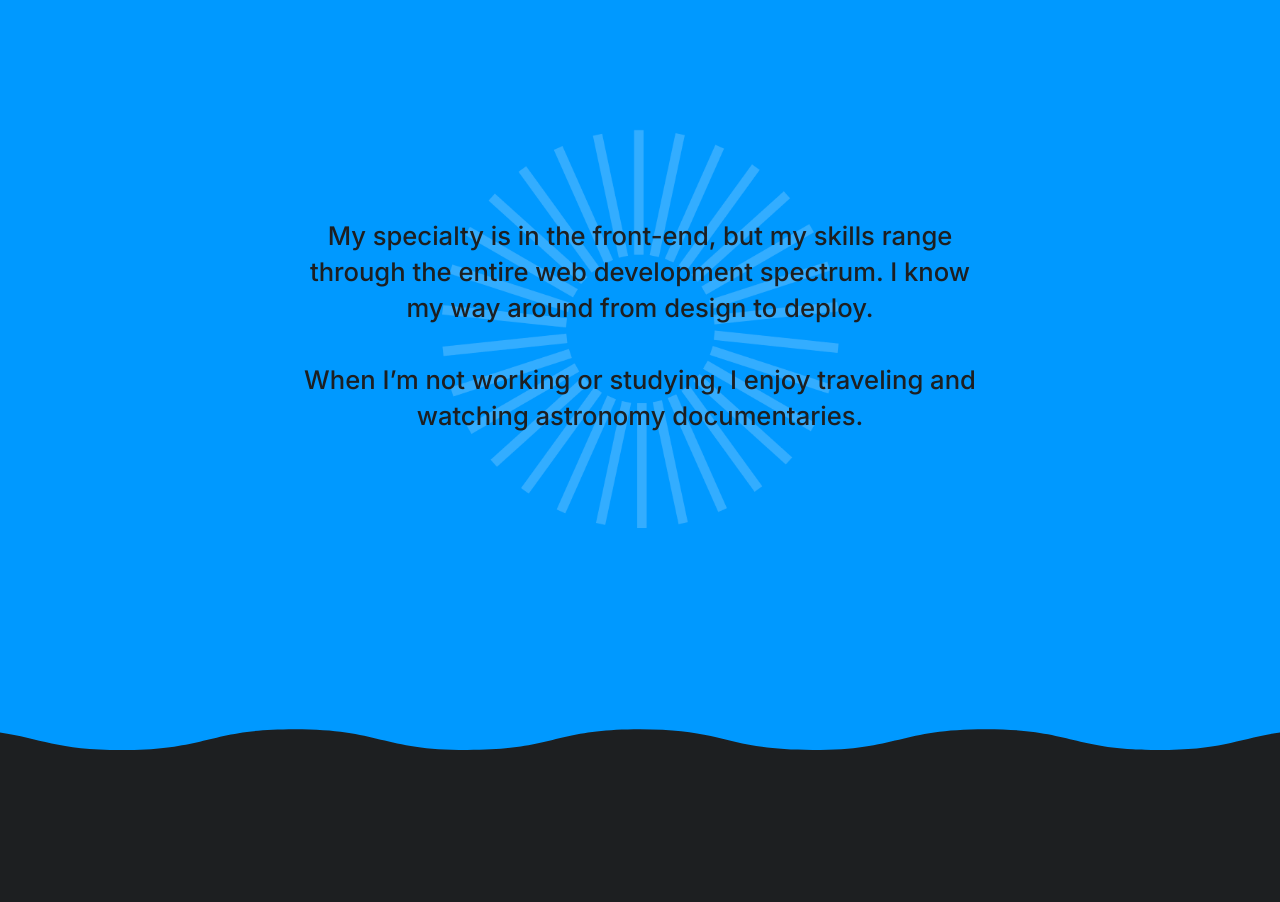
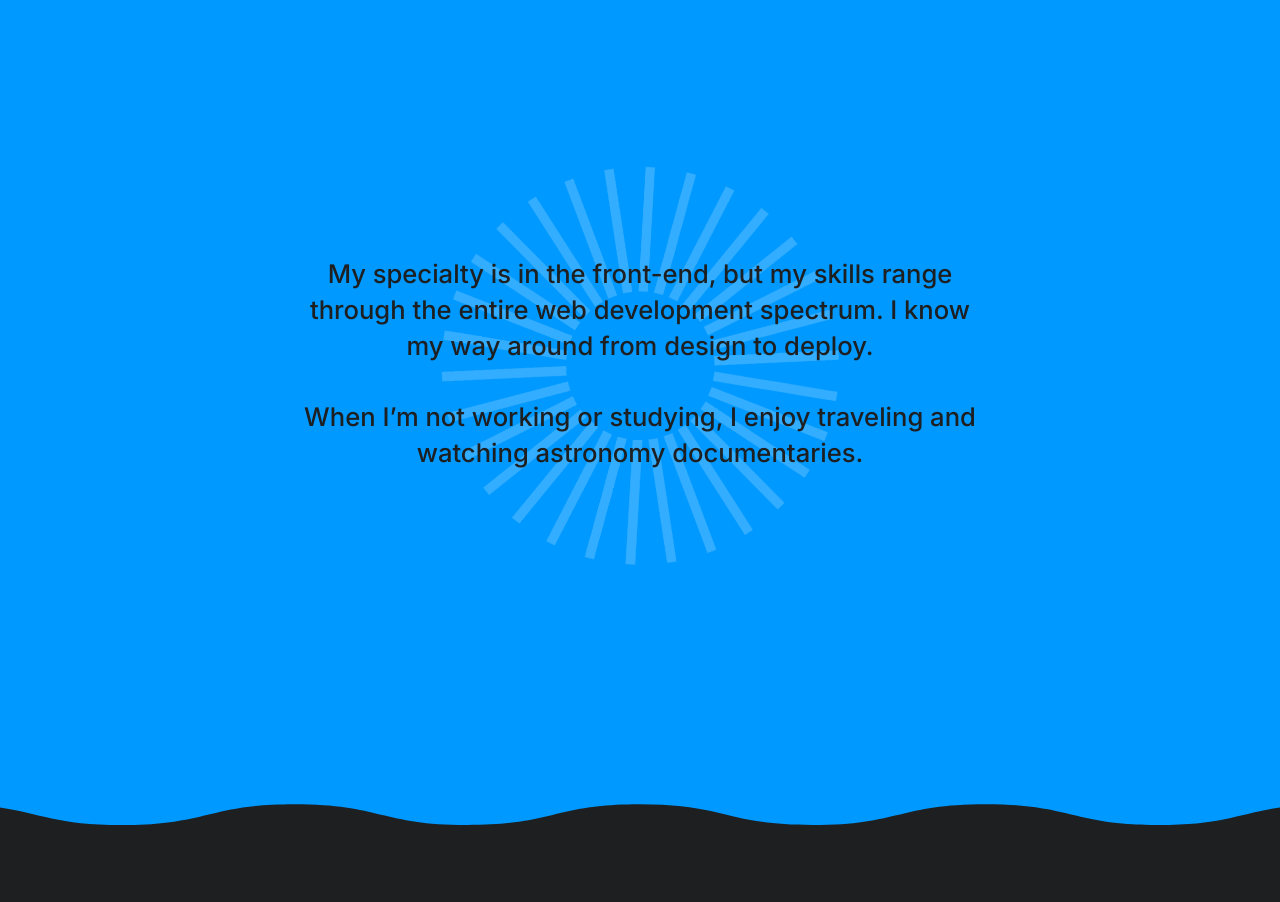
Before and after one commit to henriquebuzon/my-website, a website built with Vite: page index.html in a window 1280 px wide. Shown: the part 840-1742 px from the top of the page. Built offline with nearby package versions, Linux system fonts and the light colour scheme.

Commit message:
Fixed issue with sun image absolute positioning

```diff
--- a/main.js
+++ b/main.js
@@ -31,6 +31,18 @@ const elementsScaledOnHover = [
   document.querySelector('.latestProjectButton'),
 ]
 
+setTimeout(() => {
+  gsap.to('.sun', {
+    scrollTrigger: {
+      trigger: '.wavySectionContainer',
+      scrub: true,
+    },
+    rotation: 180,
+    duration: 2,
+    ease: 'linear',
+  })
+}, 3500)
+
 elementsScaledOnHover.forEach((element) => {
   element.addEventListener('mouseover', () => {
     gsap.to(element, { scale: 1.2, duration: 0.3 })
--- a/style.css
+++ b/style.css
@@ -108,7 +108,7 @@ footer,
 }
 
 .wavySectionContainer {
-  height: 800px;
+  height: 875px;
   width: vw;
   background-color: var(--primary);
   position: relative;
```
